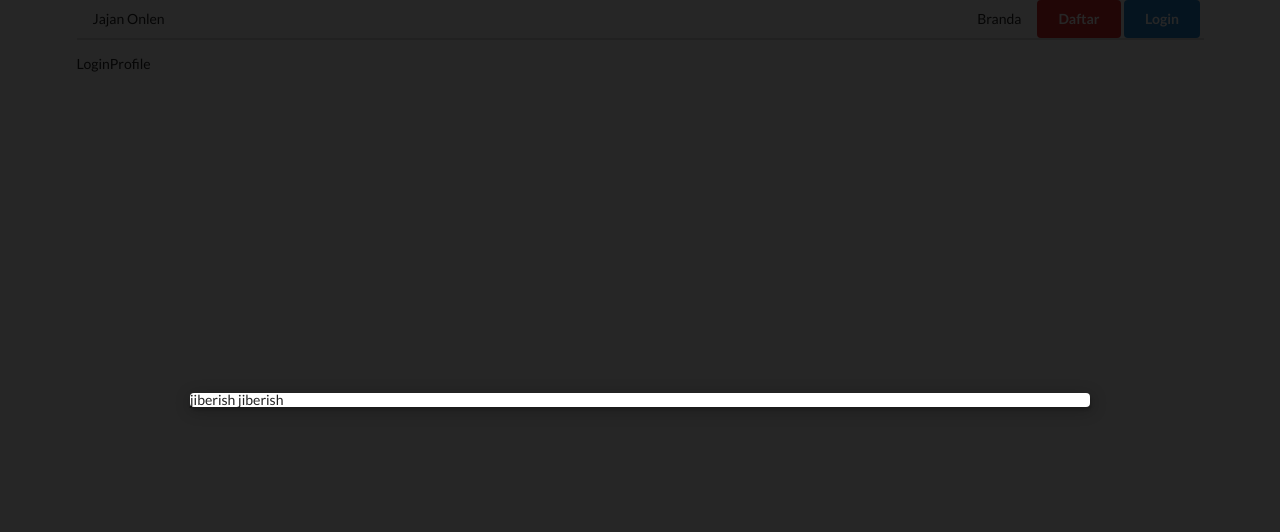
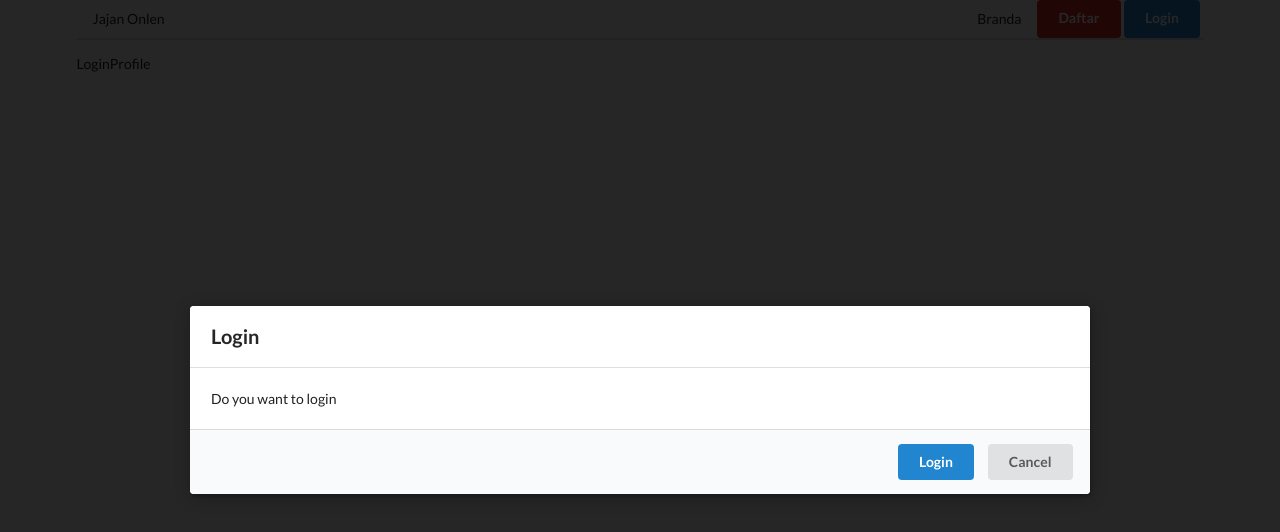
Before and after one commit to fahmi-arff/Jajan-comerce, a React (Create React App) app in the folder client/: page /profile/login in a window 1280 px wide. Shown: the top 532 px of the page. Built offline with nearby package versions, Linux system fonts and the light colour scheme.

Commit message:
hiding & config modal

```diff
--- a/client/src/components/Header.js
+++ b/client/src/components/Header.js
@@ -7,13 +7,13 @@ const Header = () => {
       <Link to="/" className="item">Jajan Onlen</Link>
       <div className="right menu">
         <Link to="/" className="item">Branda</Link>
-      </div>
-      <button className="ui red button">
+      </div >
+      <Link to={`/profile/create`} className="ui button red">
         Daftar
-      </button>
-      <button className="ui primary button">
+      </Link>
+      <Link to={`/profile/login`} className="ui button primary">
         Login
-      </button>
+      </Link>
     </div>
   )
 }
--- a/client/src/components/Modal.js
+++ b/client/src/components/Modal.js
@@ -1,11 +1,24 @@
 import React from 'react';
 import ReactDOM from 'react-dom';
+import history from '../history';
 
 const Modal = props => {
   return ReactDOM.createPortal(
     <div className="ui dimmer modals visible active">
       <div className="ui standard modal visible active">
-        jiberish jiberish
+        <div className="header">Login</div>
+        <div className="content">
+          Do you want to login
+        </div>
+        <div className="actions">
+          <button className="ui primary button">Login</button>
+          <button
+            onClick={() => history.push('/')}
+            className="ui button"
+          >
+            Cancel
+          </button>
+        </div>
       </div>
     </div>,
     document.querySelector('#modal')
```
